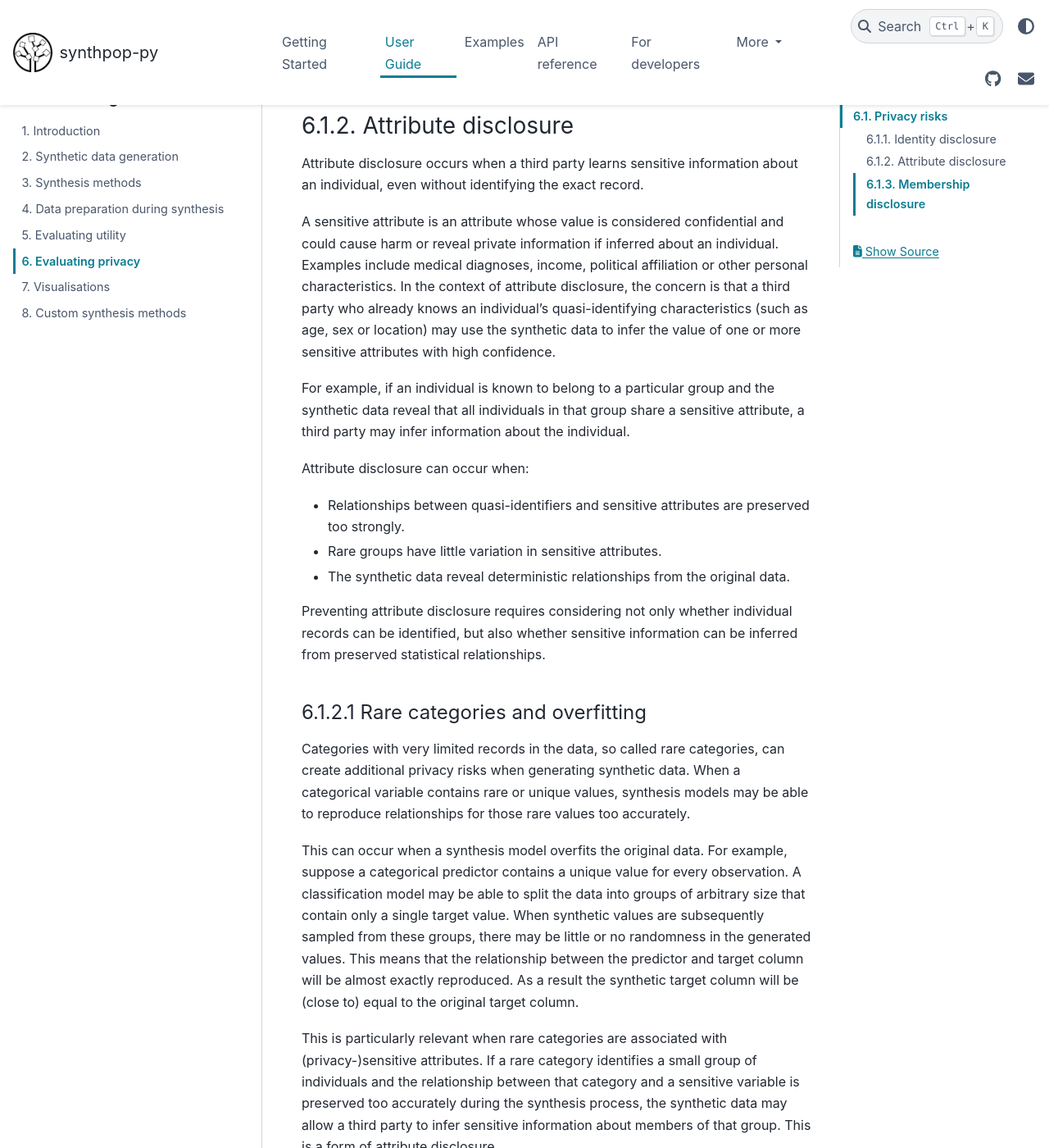
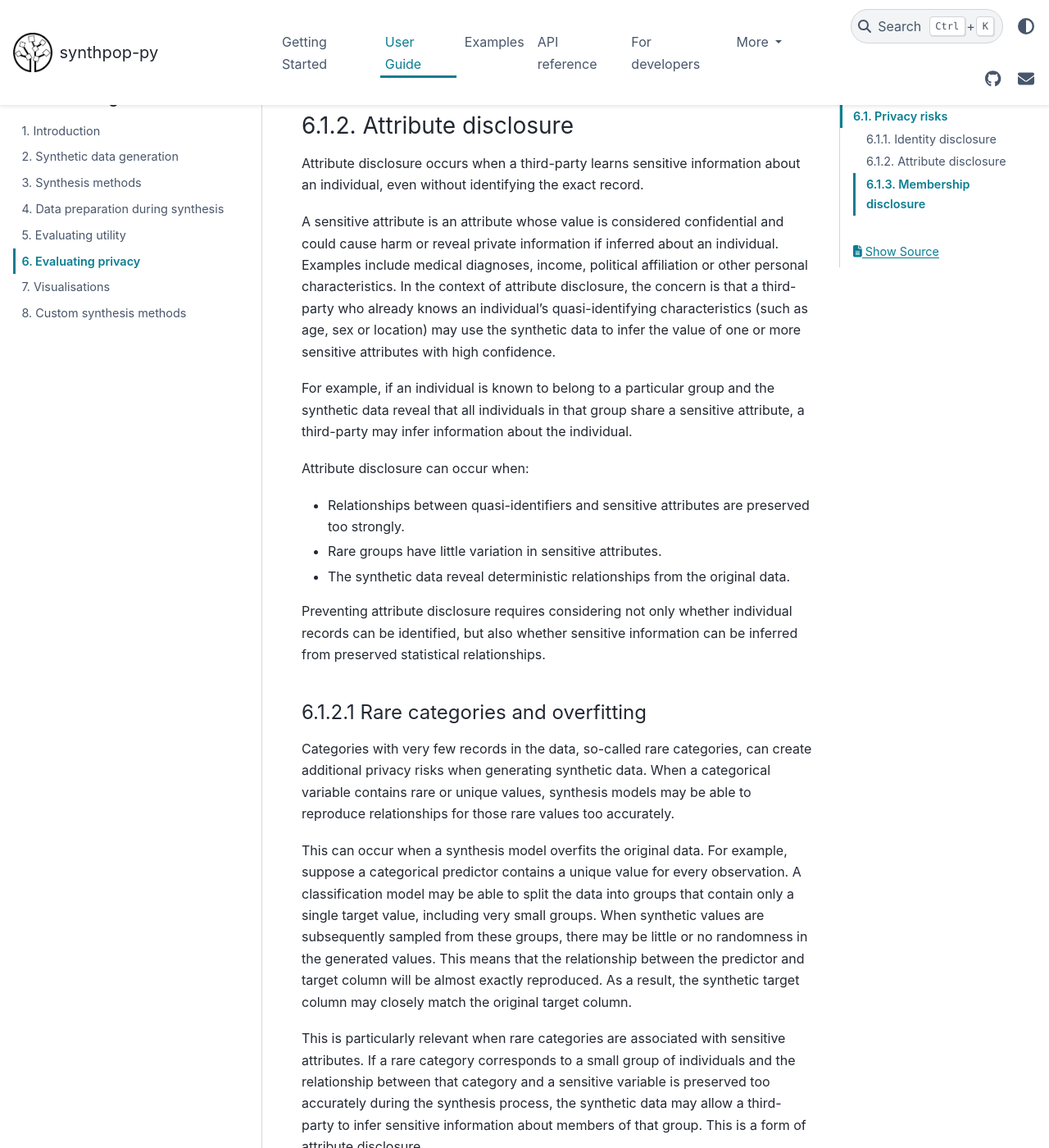
Before and after one commit to duonl/synthpop-py, a Sphinx documentation site: the page built from docs/source/user_guides/6_evaluating_privacy.md, in a window 1280 px wide and 1400 px high, scrolled down 1815 px. Shown: the whole window at 82% size. Built offline with Sphinx 7.4.7 and the PyData theme 0.15.4, drawn with Linux system fonts in a browser that asks for light colours; some of the changed text lies outside the part shown.

Commit message:
Apply suggestions from code review
Co-authored-by: anneliesdej <113341080+anneliesdej@users.noreply.github.com>

```diff
--- a/docs/source/user_guides/6_evaluating_privacy.md
+++ b/docs/source/user_guides/6_evaluating_privacy.md
@@ -26,7 +26,7 @@ These risks describe different ways in which information about individuals in th
 ### 6.1.1. Identity disclosure
 Identity disclosure occurs when an individual in the original dataset can be linked to a record in the synthetic dataset.
 
-This risk is related to the ability to identify a person based on combinations of characteristics. For example, a synthetic record containing a rare combination of age, occupation, location and other attributes could allow a third party to infer which original individual it represents.
+This risk is related to the ability to identify a person based on combinations of characteristics. For example, a synthetic record containing a rare combination of age, occupation, location and other attributes could allow a third-party to infer which original individual it represents.
 
 Identity disclosure is more likely when:
 - The original dataset contains unique or rare combinations of variables.
@@ -37,11 +37,11 @@ Identity disclosure is more likely when:
 A common approach for evaluating identity disclosure is to measure how closely synthetic records match original records based on identifying attributes.
 
 ### 6.1.2. Attribute disclosure
-Attribute disclosure occurs when a third party learns sensitive information about an individual, even without identifying the exact record.
+Attribute disclosure occurs when a third-party learns sensitive information about an individual, even without identifying the exact record.
 
-A sensitive attribute is an attribute whose value is considered confidential and could cause harm or reveal private information if inferred about an individual. Examples include medical diagnoses, income, political affiliation or other personal characteristics. In the context of attribute disclosure, the concern is that a third party who already knows an individual's quasi-identifying characteristics (such as age, sex or location) may use the synthetic data to infer the value of one or more sensitive attributes with high confidence.
+A sensitive attribute is an attribute whose value is considered confidential and could cause harm or reveal private information if inferred about an individual. Examples include medical diagnoses, income, political affiliation or other personal characteristics. In the context of attribute disclosure, the concern is that a third-party who already knows an individual's quasi-identifying characteristics (such as age, sex or location) may use the synthetic data to infer the value of one or more sensitive attributes with high confidence.
 
-For example, if an individual is known to belong to a particular group and the synthetic data reveal that all individuals in that group share a sensitive attribute, a third party may infer information about the individual.
+For example, if an individual is known to belong to a particular group and the synthetic data reveal that all individuals in that group share a sensitive attribute, a third-party may infer information about the individual.
 
 Attribute disclosure can occur when:
 -  Relationships between quasi-identifiers and sensitive attributes are preserved too strongly.
@@ -52,19 +52,19 @@ Preventing attribute disclosure requires considering not only whether individual
 
 #### 6.1.2.1 Rare categories and overfitting
 
-Categories with very limited records in the data, so called rare categories, can create additional privacy risks when generating synthetic data. When a categorical variable contains rare or unique values, synthesis models may be able to reproduce relationships for those rare values too accurately.
+Categories with very few records in the data, so-called rare categories, can create additional privacy risks when generating synthetic data. When a categorical variable contains rare or unique values, synthesis models may be able to reproduce relationships for those rare values too accurately.
 
-This can occur when a synthesis model overfits the original data. For example, suppose a categorical predictor contains a unique value for every observation. A classification model may be able to split the data into groups of arbitrary size that contain only a single target value. When synthetic values are subsequently sampled from these groups, there may be little or no randomness in the generated values. This means that the relationship between the predictor and target column will be almost exactly reproduced. As a result the synthetic target column will be (close to) equal to the original target column.
+This can occur when a synthesis model overfits the original data. For example, suppose a categorical predictor contains a unique value for every observation. A classification model may be able to split the data into groups that contain only a single target value, including very small groups. When synthetic values are subsequently sampled from these groups, there may be little or no randomness in the generated values. This means that the relationship between the predictor and target column will be almost exactly reproduced. As a result, the synthetic target column may closely match the original target column.
 
-This is particularly relevant when rare categories are associated with (privacy-)sensitive attributes. If a rare category identifies a small group of individuals and the relationship between that category and a sensitive variable is preserved too accurately during the synthesis process, the synthetic data may allow a third party to infer sensitive information about members of that group. This is a form of attribute disclosure.
+This is particularly relevant when rare categories are associated with sensitive attributes. If a rare category corresponds to a small group of individuals and the relationship between that category and a sensitive variable is preserved too accurately during the synthesis process, the synthetic data may allow a third-party to infer sensitive information about members of that group. This is a form of attribute disclosure.
 
-For example, consider a dataset containing a categorical variable that identifies a small group and a sensitive variable describing a characteristic of that group.
+For example, consider a dataset containing a categorical variable that identifies a small group and a variable describing a sensitive characteristic of those individuals.
 If the synthesis model learns a deterministic relationship between the two variables, the synthetic dataset may reproduce that relationship even though the individual records themselves are not directly copied.
 A person with external knowledge about the group could then use the synthetic data to infer the sensitive characteristic.
 
 While preserving relationships between variables is generally an objective of the synthesis method, doing so can increase the risk of attribute disclosure, particularly for small groups or individual records.
 
-Generally, *attribute disclosure privacy-risks* can be increased by:
+Generally, the risk of attribute disclosure can be increased by:
 
 * categorical variables with many rare or unique categories;
 * small subgroups with little variation in sensitive attributes;
@@ -74,14 +74,14 @@ Generally, *attribute disclosure privacy-risks* can be increased by:
 
 The presence and characteristics of rare categories should therefore be carefully assessed. In particular, users should examine whether small or rare groups are represented in the synthetic data and whether sensitive attributes associated with these groups are preserved in a way that increases disclosure risk.
 
-This risk is not specific to any particular synthesis method. It depends on the interaction between the characteristics of the original data, the synthesis model, and the specific synthesis configuration. A model that performs well on common categories may still overfit to rare categories or small subgroups.
+This risk is not specific to any particular synthesis method. It depends on the interaction between the characteristics of the original data, the synthesis model, and the specific synthesis configuration. A model that captures common categories well may still overfit rare categories or small subgroups.
 
-A synthetic dataset should therefore not be assumed to be private simply because individual records are not explicitly copied. Privacy evaluation should also consider whether the synthesis process has preserved relationships within rare groups in a way that could enable the inference of sensitive information.
+A synthetic dataset should therefore not be assumed to be provide strong privacy protection simply because individual records are not explicitly copied. Privacy evaluation should also consider whether the synthesis process has preserved relationships within rare groups in a way that could enable inference of sensitive information.
 
 For a worked example demonstrating how rare or unique categories can cause a synthesis model to overfit and reproduce sensitive attributes, see the [Risk of privacy loss due to rare categories example](../examples/rare_categories.md).
 
 ### 6.1.3. Membership disclosure
-Membership disclosure occurs when a third party can determine whether a particular individual was included in the original dataset.
+Membership disclosure occurs when a third-party can determine whether a particular individual was included in the original dataset.
 
 For example, if a person suspects that their medical records were included in a dataset, synthetic data should not allow a third party to confidently confirm or deny their presence.
 
```
Also changed, not shown: docs/source/examples/rare_categories.md (+8 -8 lines).
